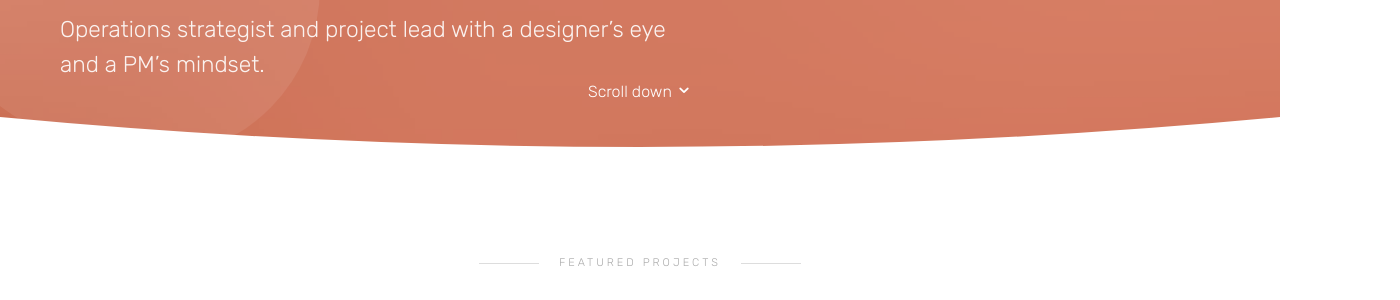
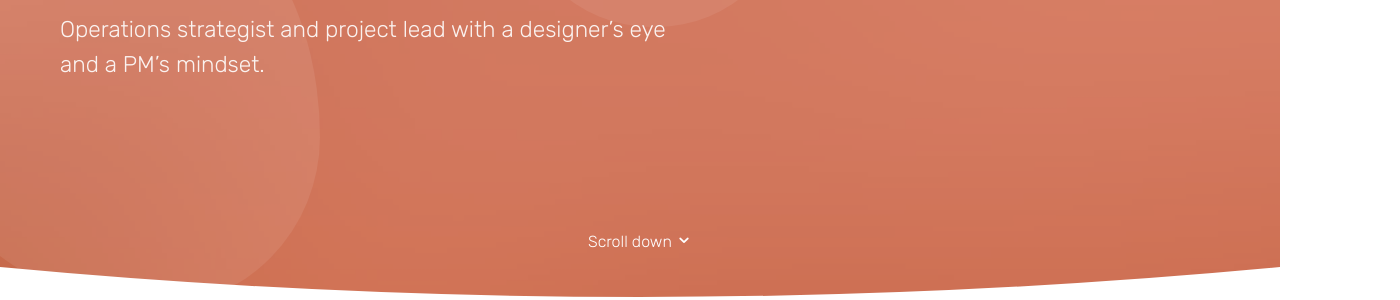
Before and after one commit to PSquared0/updatedportfolio, a website: page index.html in a window 1280 px wide. Shown: the part 453-753 px from the top of the page, 1400 px wide, since content can reach past the window. Drawn offline with Linux system fonts and the light colour scheme; files whose address does not match are found by name.

Commit message:
Update KOMPAN date, hero min-height, and resume PDF
- Change KOMPAN experience date from 2024–Present to 2024–2026
- Add min-height: 100vh and overflow: visible to .probootstrap-intro
- Update pascale-pierre-resume.pdf

Co-Authored-By: Claude Sonnet 4.6 <noreply@anthropic.com>

```diff
--- a/css/custom.css
+++ b/css/custom.css
@@ -2,6 +2,13 @@
    Accent rotates on load via JS — fallback is terracotta */
 :root {
   --accent: #C4532A;
+}
+
+/* Hero height and overflow override */
+.probootstrap-intro {
+  min-height: 100vh;
+  height: auto !important;
+  overflow: visible !important;
 }
 
 /* Hero banner — solid accent overlay */
```
Also changed, not shown: about.html (+1 -1 lines), 1 other file.
